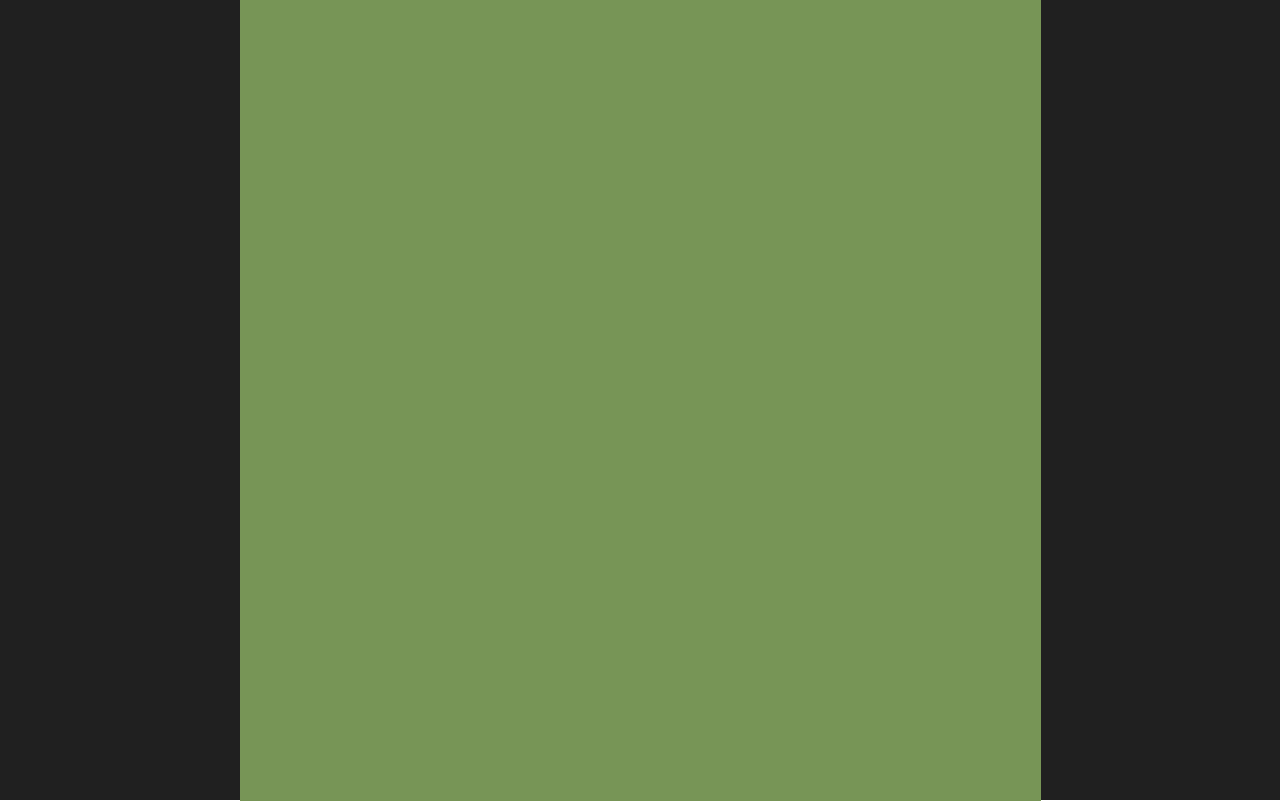
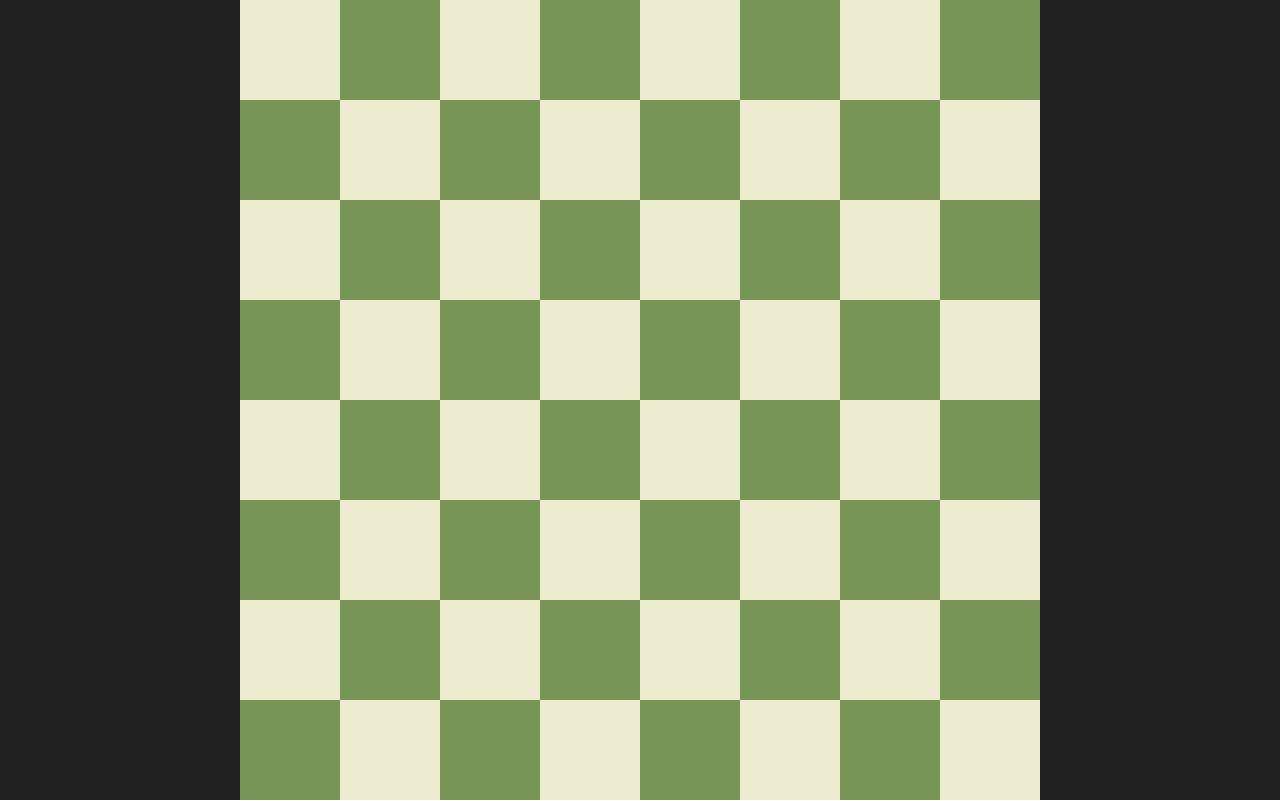
Before and after one commit to dragosdanilov/chess-project, a React (Create React App) app in the folder chess-app/: page / in a window 1280 px wide. Built offline with nearby package versions, Linux system fonts and the light colour scheme.

Commit message:
Create chessboard tiles and configure them in a check pattern via loops

```diff
--- a/chess-app/src/components/Chessboard.css
+++ b/chess-app/src/components/Chessboard.css
@@ -1,5 +1,21 @@
 #chessboard {
-    width: 801px;
-    height: 801px;
-    background-color: #779556;
+    display: grid;
+    grid-template-columns: repeat(8, 100px);
+    grid-template-rows: repeat(8, 100px);
+    width: 800px;
+    height: 800px;
+    background-color: blue;
 }
+
+#chessboard .tile {
+    width: 100px;
+    height: 100px;
+}
+
+#chessboard .black-tile {
+    background-color: #779556
+}
+
+#chessboard .white-tile {
+    background-color: #ebecd0;
+}
--- a/chess-app/src/components/Chessboard.tsx
+++ b/chess-app/src/components/Chessboard.tsx
@@ -2,9 +2,26 @@
 
 import './Chessboard.css';
 
-const verticalAxis = [1, 2, 3, 4, 5, 6, 7, 8];
+const verticalAxis = ["1", "2", "3", "4", "5", "6", "7", "8"];
 const horizontalAxis = ["a", "b", "c", "d", "e", "f", "g", "h"];
 
 export default function Chessboard() {
-    return <div id="chessboard"></div>
+    let board = [];
+
+    for (let j = verticalAxis.length - 1; j >= 0; j--) {
+        for (let i = 0; i < horizontalAxis.length; i++) {
+            const tileNumber = j + i + 2;
+
+            if (tileNumber % 2 === 0) {
+                board.push(
+                    <div className="tile black-tile"></div>
+                );
+            } else {
+                board.push(
+                    <div className="tile white-tile"></div>
+                );
+            }
+        }
+    }
+    return <div id="chessboard">{board}</div>;
 }
```
